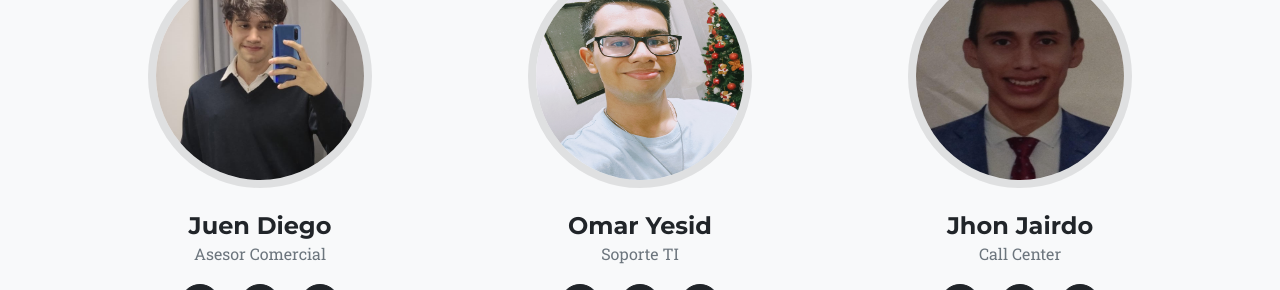
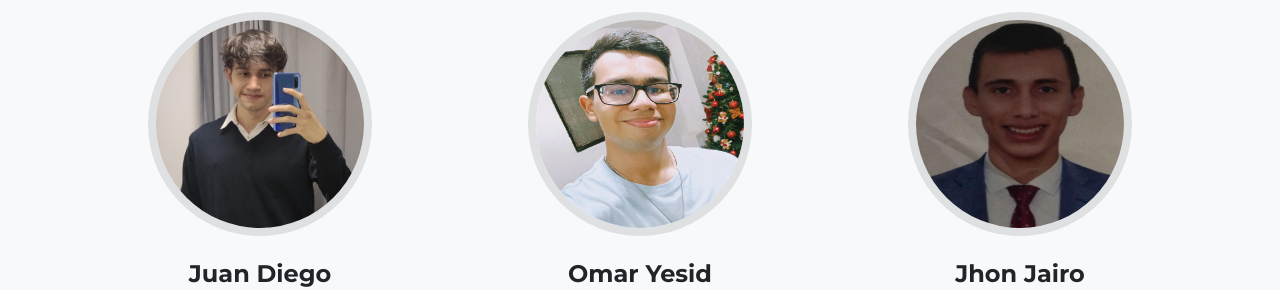
Before and after one commit to Barcilay/Travel-PLus, a plain HTML site: page index.html in a window 1280 px wide. Shown: the part 5102-5392 px from the top of the page. Drawn offline with nearby package versions, Linux system fonts and the light colour scheme.

Commit message:
Add files via upload

```diff
--- a/index.html
+++ b/index.html
@@ -49,6 +49,7 @@
             <div class="container">
                 <div class="text-center">
                     <h2 class="section-heading text-uppercase">Servicios</h2>
+                    <h3 class="section-subheading text-muted"></h3>
                 </div>
                 <div class="row text-center">
                     <div class="col-md-4">
@@ -238,7 +239,7 @@
                     <div class="col-lg-4">
                         <div class="team-member">
                             <img class="mx-auto rounded-circle" src="assets/img/team/1.jpg" alt="..." />
-                            <h4>Juen Diego</h4>
+                            <h4>Juan Diego</h4>
                             <p class="text-muted">Asesor Comercial</p>
                             <a class="btn btn-dark btn-social mx-2" href="#!" aria-label="Parveen Anand Twitter Profile"><i class="fab fa-twitter"></i></a>
                             <a class="btn btn-dark btn-social mx-2" href="#!" aria-label="Parveen Anand Facebook Profile"><i class="fab fa-facebook-f"></i></a>
@@ -258,7 +259,7 @@
                     <div class="col-lg-4">
                         <div class="team-member">
                             <img class="mx-auto rounded-circle" src="assets/img/team/3.jpg" alt="..." />
-                            <h4>Jhon Jairdo</h4>
+                            <h4>Jhon Jairo</h4>
                             <p class="text-muted">Call Center</p>
                             <a class="btn btn-dark btn-social mx-2" href="#!" aria-label="Larry Parker Twitter Profile"><i class="fab fa-twitter"></i></a>
                             <a class="btn btn-dark btn-social mx-2" href="#!" aria-label="Larry Parker Facebook Profile"><i class="fab fa-facebook-f"></i></a>
```
